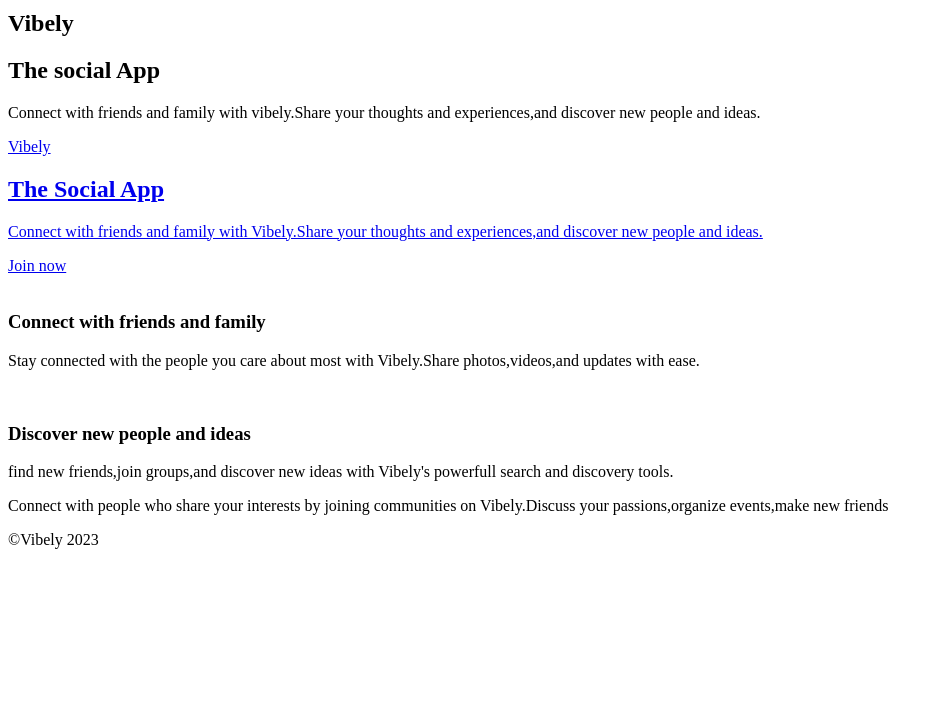
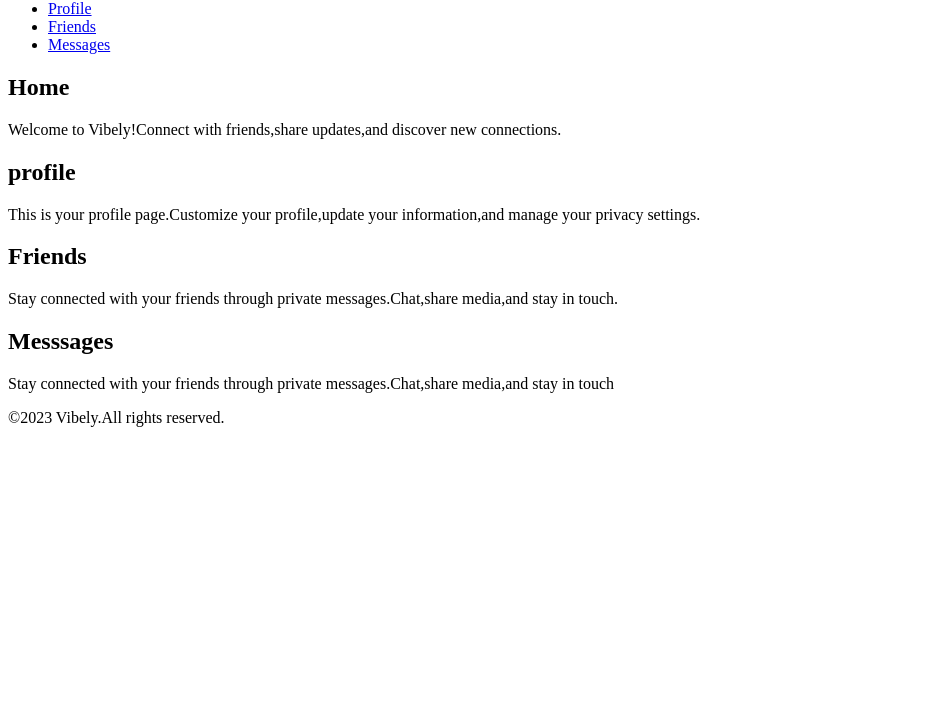
Before and after one commit to PencilPixelsu/dream, a plain HTML site: page index.html in a window 1280 px wide. Shown: the part 98-800 px from the top of the page, without its empty margins (0-943 px from the left). Drawn offline with Linux system fonts and the light colour scheme.

Commit message:
Update index.html

```diff
--- a/index.html
+++ b/index.html
@@ -1,54 +1,56 @@
 <!DOCTYPE html>
 <html lang="en">
 <head>
-<meta charset="UTF-8">
- <meta name="viewpoint"cotent="width=device-width,initial-scale=1.0">
-<title>Vibely I The Social app</title>
- <link rel="stylesheet"href="style.css">
+
+<link rel="stylesheet"type="text/css"
+href="styles.css">
+  <title>Vibely</title>
+  <link rel="type="text/css"
+href="style.css">
+  <script src="script.js"></script>
 </head>
 <body>
   <header>
+   <h1>Welcome to vibely</h1>
+  </header>
+
   <nav>
    <ul>
-       <li><a href="#">Home</a></li>
-       <li><a href="#">Explore</a></li>
-       <li><a href="#">Messages</a></li>
-       <li><a href="#">Profile</a></li>
+    <li><a href="#home">Home</a></li>
+    <li><a href="#profile">Profile</a></li>
+    <li><a href="#friends">Friends</a></li>
+    <li><a href="#messages">Messages</a></li>
    </ul>
   </nav>
-   </header>
 
-   <section id="hero">
-    <h1>Vibely</h1>
-    <h2>The social App</h2>
-    <p>Connect with friends and family with vibely.Share your thoughts and experiences,and discover new people and ideas.</p>
-    <a href="#"
-class="cta-btn"Join now</a>
-  </section>
+  <main>
+   <div id="home"class="page">
+    <h2>Home</h2>
+    <!-Home content->
+    <p>Welcome to Vibely!Connect with friends,share updates,and discover new connections.</p>
+   </div>
 
+   <div id="profile"class="page">
+    <h2>profile</h2>
+    <!-profile content->
+    <p>This is your profile page.Customize your profile,update your information,and manage your privacy settings.</p>
+   </div>
 
-  <section id=
-    <h1>Vibely</h1>
-    <h2>The Social App</h2>
-    <p>Connect with friends and family with Vibely.Share your thoughts and experiences,and discover new people and ideas.</p>
-    <a href="#"
-   class="cta-btn">Join now</a></section>
+  <div id="Friends"class="page">
+   <h2>Friends</h2>
+   <!--Friends content-->
+   <p>Stay connected with your friends through private messages.Chat,share media,and stay in touch.</p>
+  </div>
 
-   <section id="features">
-    <div class="feature">
-     <img src="images/feature-1.png"alt="">
-     <h3>Connect with friends and family</h3>
-     <p>Stay connected with the people you care about most with Vibely.Share photos,videos,and updates with ease.</p>
+   <div id="messages"class="page">
+    <h2>Messsages</h2>
+    <!--Messages content-->
+    <p>Stay connected with your friends through private messages.Chat,share media,and stay in touch</p>
   </div>
-     <div class="feature">
-      <img src="images/feuture.2png"alt="">
-      <h3>Discover new people and ideas</h3>
-      <p>find new friends,join groups,and discover new ideas with Vibely's powerfull search and discovery tools.</p>
-      <p>Connect with people who share your interests by joining communities on Vibely.Discuss your passions,organize events,make new friends</p>
-      </div>
-     </section>
+  </main>
+
   <footer>
-       <p>&copy;Vibely 2023</p>
-
+   <p>&copy;2023 Vibely.All rights reserved.</p>
+  </footer>
 </body>
 </html>
```
Lines whose indentation alone changed are shown as unchanged.
